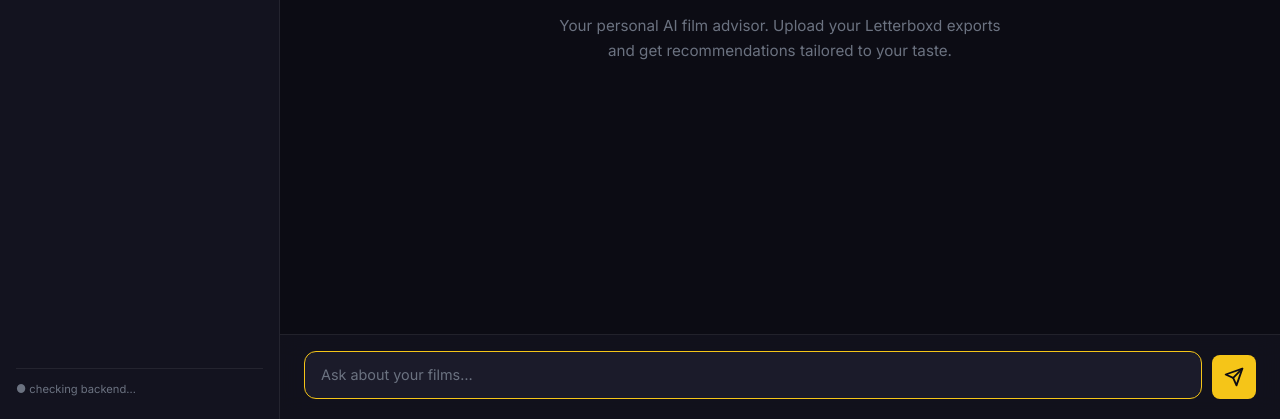
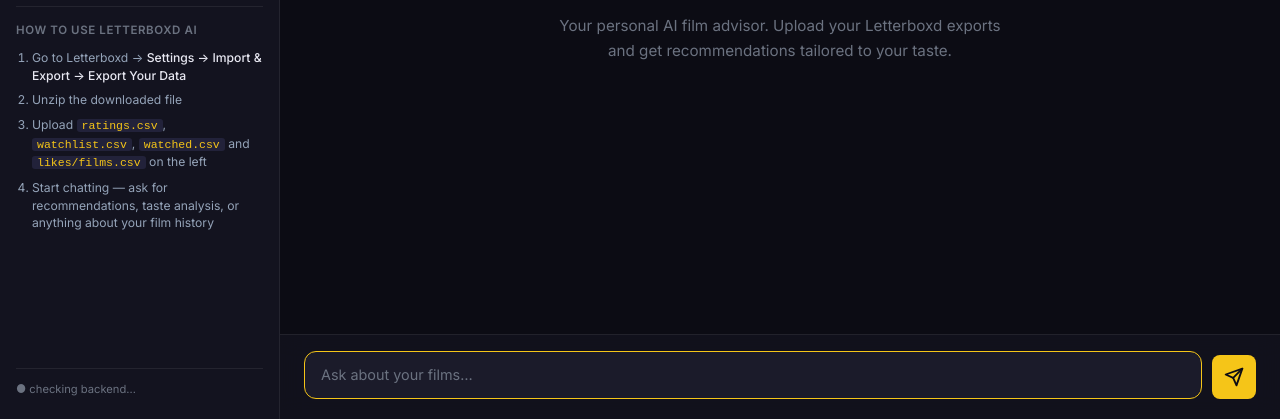
Before and after one commit to jordanbelford26/letterboxd-ai, a plain HTML site: page frontend/index.html in a window 1280 px wide. Shown: the part 381-800 px from the top of the page. Drawn offline with nearby package versions, Linux system fonts and the light colour scheme; no server answers; a web font is replaced by a local one.

Commit message:
Add How to use section in sidebar

```diff
--- a/frontend/index.html
+++ b/frontend/index.html
@@ -59,6 +59,17 @@
           <span class="file-status" id="statusLikes">drop or click</span>
           <input type="file" id="fileLikes" accept=".csv" hidden>
         </label>
+      </div>
+
+      <!-- How to use -->
+      <div class="howto">
+        <div class="howto-title">How to use Letterboxd AI</div>
+        <ol class="howto-steps">
+          <li>Go to Letterboxd → <strong>Settings → Import &amp; Export → Export Your Data</strong></li>
+          <li>Unzip the downloaded file</li>
+          <li>Upload <code>ratings.csv</code>, <code>watchlist.csv</code>, <code>watched.csv</code> and <code>likes/films.csv</code> on the left</li>
+          <li>Start chatting — ask for recommendations, taste analysis, or anything about your film history</li>
+        </ol>
       </div>
 
       <!-- Stats -->
--- a/frontend/style.css
+++ b/frontend/style.css
@@ -118,6 +118,39 @@ body {
 .file-name { font-size: 0.8rem; font-weight: 500; flex: 1; overflow: hidden; text-overflow: ellipsis; white-space: nowrap; }
 .file-status { font-size: 0.68rem; color: var(--muted); white-space: nowrap; }
 .file-drop.loaded .file-status { color: var(--gold); }
+
+/* How to use */
+.howto {
+  border-top: 1px solid var(--border);
+  padding-top: 14px;
+}
+.howto-title {
+  font-size: 0.72rem;
+  font-weight: 600;
+  color: var(--muted);
+  text-transform: uppercase;
+  letter-spacing: 0.6px;
+  margin-bottom: 10px;
+}
+.howto-steps {
+  padding-left: 16px;
+  display: flex;
+  flex-direction: column;
+  gap: 7px;
+}
+.howto-steps li {
+  font-size: 0.76rem;
+  color: #94a3b8;
+  line-height: 1.45;
+}
+.howto-steps li strong { color: var(--text); font-weight: 500; }
+.howto-steps li code {
+  background: var(--surface-3);
+  color: var(--gold);
+  padding: 0 5px;
+  border-radius: 3px;
+  font-size: 0.72rem;
+}
 
 /* Stats */
 .stats { border-top: 1px solid var(--border); padding-top: 16px; }
```
